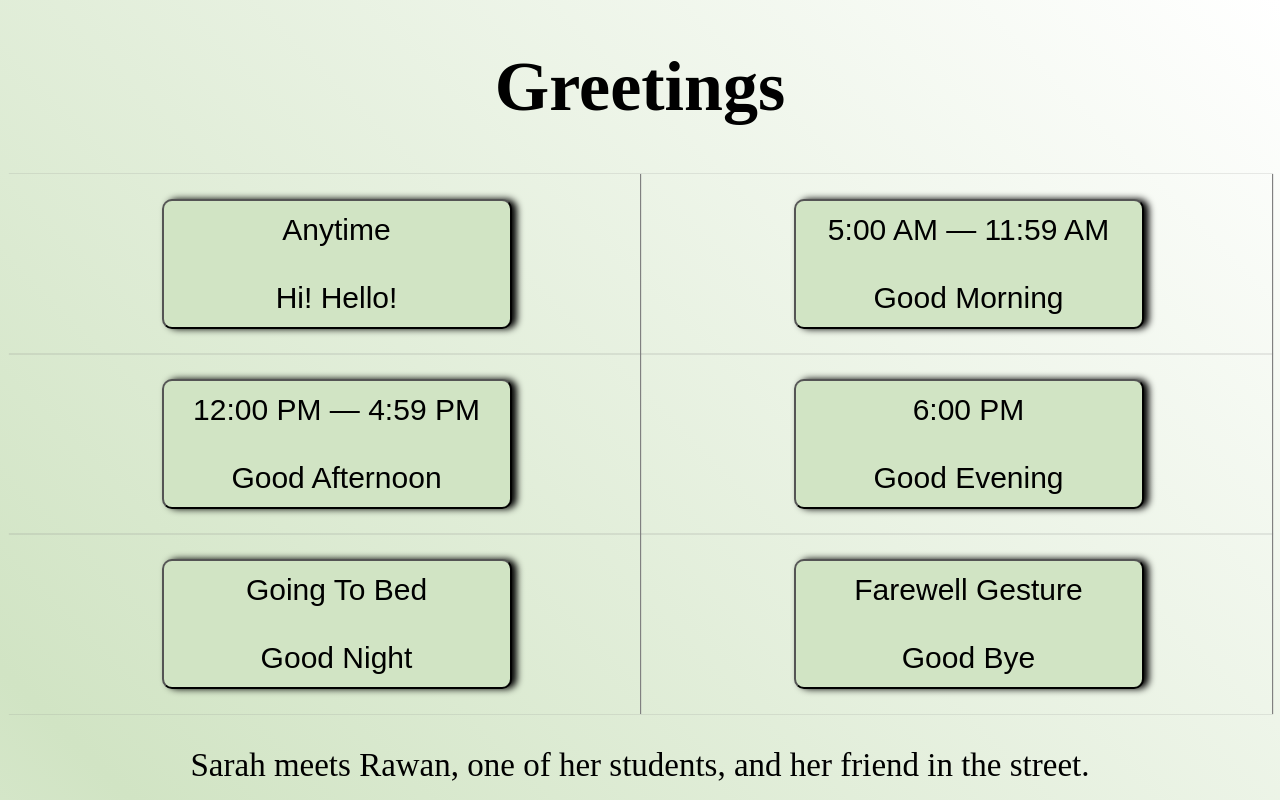
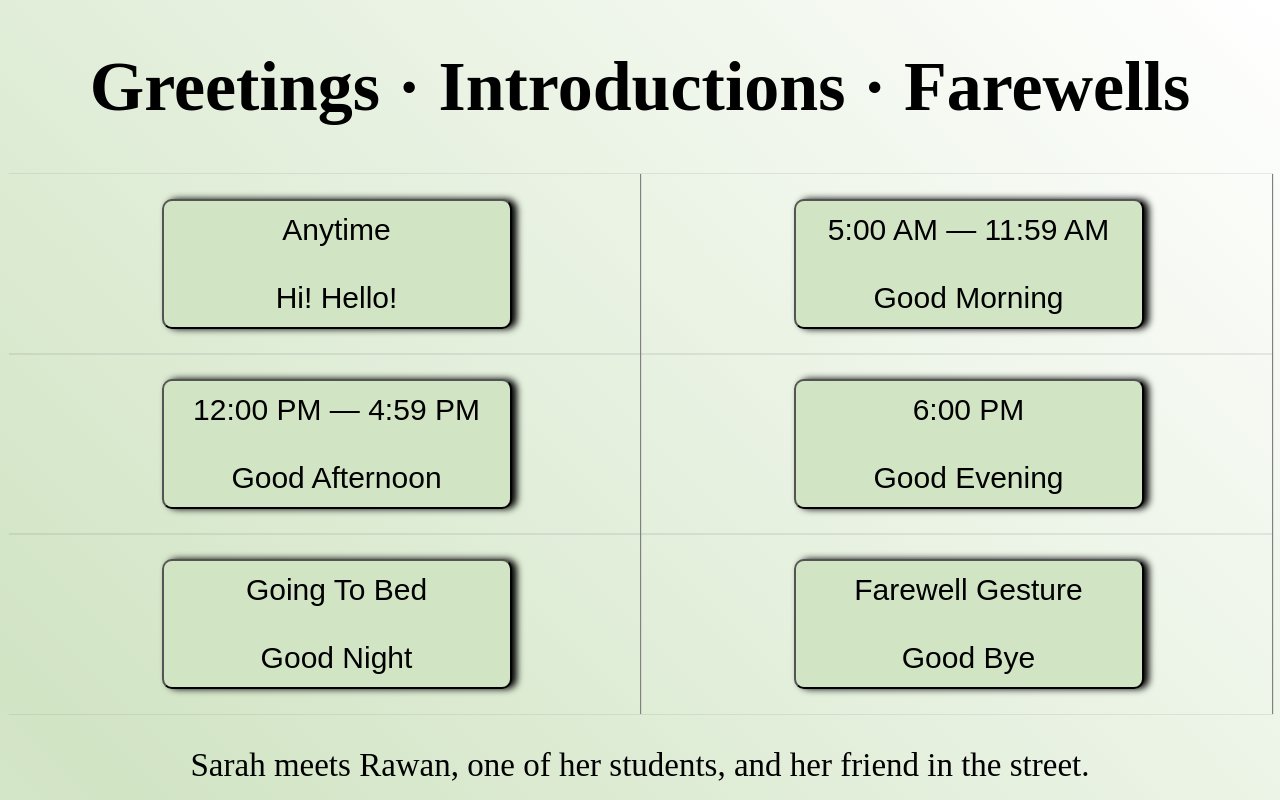
Before and after one commit to Alhedaya/English-Greetings, a plain HTML site: page index.html in a window 1280 px wide. Shown: the top 800 px of the page. Drawn offline with Linux system fonts and the light colour scheme.

Commit message:
Update index.html

```diff
--- a/index.html
+++ b/index.html
@@ -117,7 +117,7 @@ opacity: 0.7;
 
 
 
-<h1 class="tooltips"> Greetings </h1>
+<h1 class="tooltips"> Greetings &middot; Introductions &middot; Farewells </h1>
 
 
 <div style=" display: grid; grid-template-columns: 1fr 1fr;">
```
